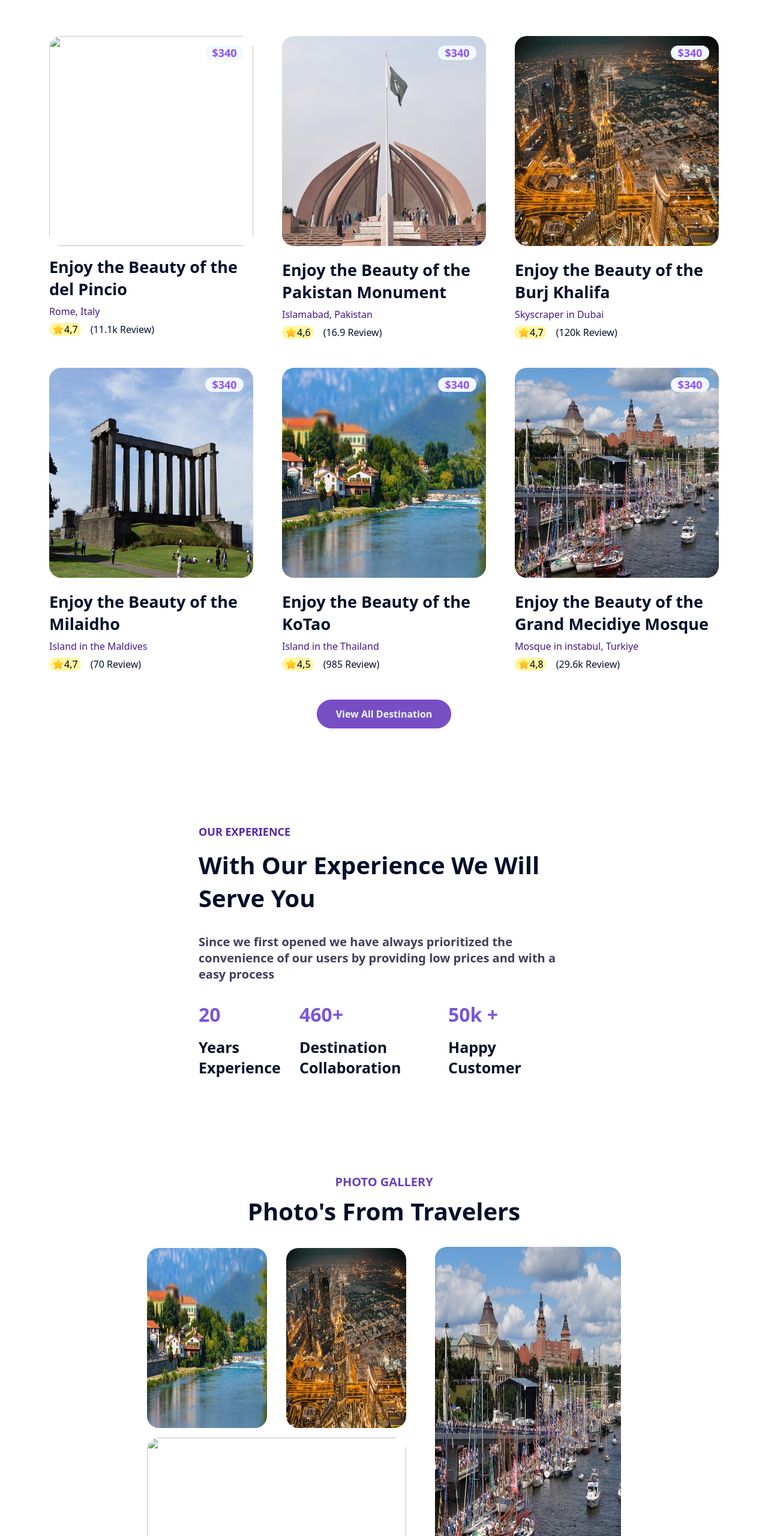
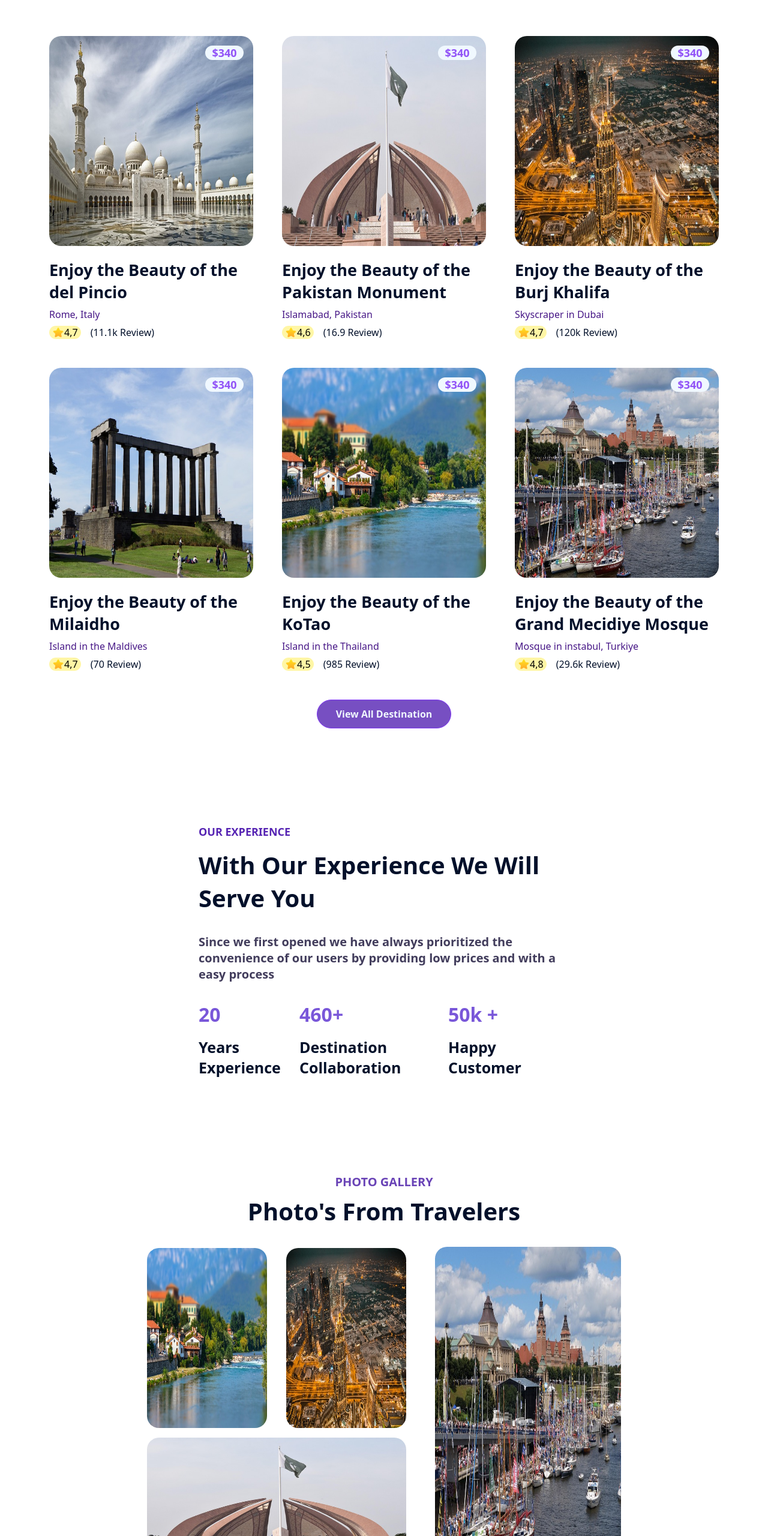
Before and after one commit to sidsimo/Travelia-Website, a plain HTML site: page index.html in a window 1280 px wide. Shown: the part 1737-4297 px from the top of the page at 60% size. Drawn offline with Linux system fonts and the light colour scheme.

Commit message:
Update index.html

```diff
--- a/index.html
+++ b/index.html
@@ -171,7 +171,7 @@
         <div class="cards_cities">
             <div class="cards_local">
                 <div class="card_pincio">
-                    <img src="ithe.jpg" alt="" sizes="" srcset="" id="card_img_city">
+                    <img src="the.jpg" alt="" sizes="" srcset="" id="card_img_city">
                     <h2>
                         <span>$340</span>
                     </h2>
@@ -351,7 +351,7 @@
                             <img src="bassano-del-grappa-7129845_640.jpg" alt="" sizes="" srcset="" id="photo1_inside_twogallery">
                             <img src="dubai-4044183_640.jpg" alt="" sizes="" srcset="" id="photo2_inside_towgallery">
                         </div>
-                        <img src="images/islam-abad-monument-4176081_640.jpg" alt="" sizes="" srcset="" id="photo3_inside_towgallery">
+                        <img src="islam-abad-monument-4176081_640.jpg" alt="" sizes="" srcset="" id="photo3_inside_towgallery">
                     </div>
                     <div class="third_gallery">
                         <img src="szczecin-2729627_640.jpg" alt="" sizes="" srcset="" id="photo1_inside_thirdgallery">
```
